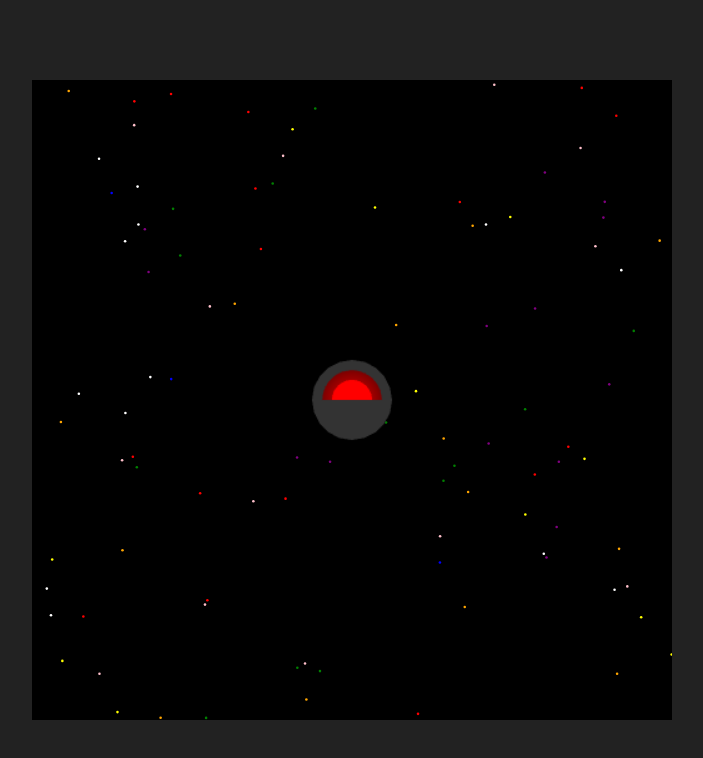
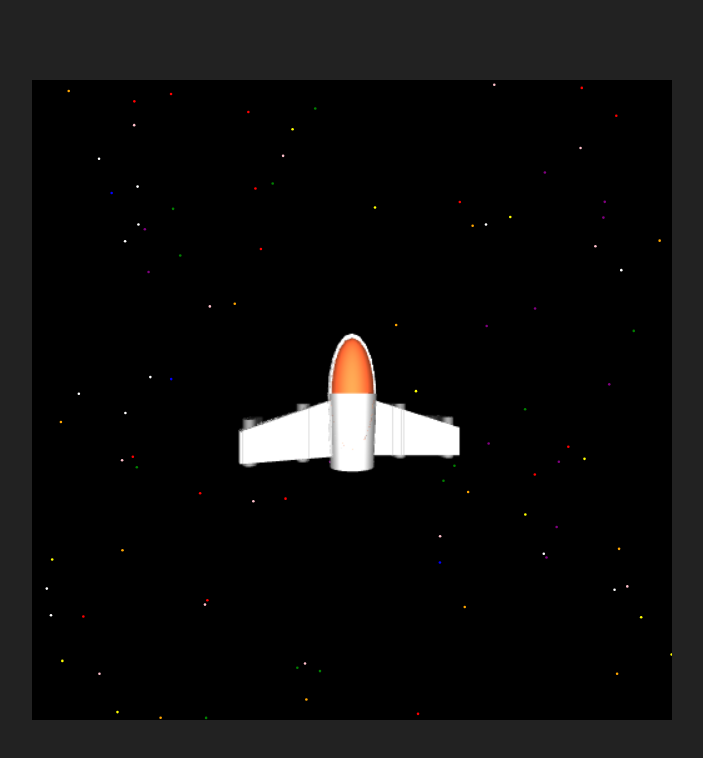
Before and after one commit to pancake423/galaxian, a plain HTML site: page index.html in a window 1280 px wide. Shown: the whole page, without its empty margins (288-991 px from the left). Drawn offline with Linux system fonts and the light colour scheme; animation ran at ten frames a second.

Commit message:
added spaceship model

```diff
--- a/index.html
+++ b/index.html
@@ -13,6 +13,7 @@
     <script src="scripts/modeling.js"></script>
     <script src="scripts/renderer.js"></script>
     <script src="scripts/light.js"></script>
+    <script src="scripts/models.js"></script>
     <script src="index.js"></script>
     <title>CSC 561 Final</title>
     <link
--- a/index.js
+++ b/index.js
@@ -1,5 +1,7 @@
 /*
 global variables :)
+To see total lines of code written:
+git ls-files | grep js | xargs wc -l
 */
 var bg;
 var ui;
@@ -28,35 +30,23 @@ window.onload = () => {
   uniforms = getUniformLocations(uniformNames);
   gl.enable(gl.DEPTH_TEST);
   // load models and prepare to draw
-  initRenderer();
-  TEST_SCRIPT();
+  generateAndLoadModels();
+  renderer.setCamera(camera);
+  renderer.setLight(light);
   // start game loop
   step();
 };
-let angle = [0, 0, 0];
-function TEST_SCRIPT() {
-  const test = new SphereSlice(1, 20, 0, Math.PI / 2, [1, 1, 1]);
-  const t2 = new VarCylinder(0.5, 1, 1, 20, Math.PI, [1, 0, 0]);
-  console.log(t2);
-  test.merge(t2);
-  //test.scale(1, 1, 2);
-  renderer.registerModel("cube", test);
-  renderer.loadModels();
-  renderer.setCamera(camera);
-  renderer.setLight(light);
-}
-
-// read from modelFuncs
-// generate + store models, initialize renderer
-function initRenderer() {}
 
 // calculate and draw one frame of the game.
 function step() {
   draw();
+  //angle[2] += 0.1;
+  angle[1] += 0.5;
   requestAnimationFrame(step);
 }
-
+//[pitch, roll, yaw]
+let angle = [0, 0, 0];
 function draw() {
   bg.draw();
-  renderer.draw("cube", [0, 0, 8], angle, [1, 1, 1]);
+  renderer.draw("ship", [0, 0, 3], angle, [1, 1, 1]);
 }
--- a/scripts/gl-utils.js
+++ b/scripts/gl-utils.js
@@ -36,7 +36,6 @@ function initProgram() {
 // note: assumes that buffer data is a 2d array. The number of items per entry in the
 // actual flat buffer is calculated based on the size of the inner arrays.
 function initBuffer(attribName, bufferData) {
-  console.log(bufferData);
   const attributeLocation = gl.getAttribLocation(program, attribName);
   const buffer = gl.createBuffer();
   const flatData = [];
--- a/scripts/modeling.js
+++ b/scripts/modeling.js
@@ -188,7 +188,7 @@ class VarCylinder extends Model {
 
 // sphereSlice can easily be used to just make spheres, or it can be used to make striped spheres :)
 class SphereSlice extends Model {
-  constructor(r, n, phi1, phi2, color) {
+  constructor(r, n, phi1, phi2, color, closed = false) {
     super();
     // bands of circles
     // normal is just equal to coordinates :)
@@ -218,5 +218,25 @@ class SphereSlice extends Model {
         }
       }
     }
+
+    const addCircle = (r, phi, offset, normal) => {
+      for (let i = 0; i < n; i++) {
+        const theta = dtheta * i;
+        this.v.push(toCart(r, theta, phi));
+        this.n.push(normal);
+        this.c.push(color);
+        if (i > 0 && i < n - 1) {
+          this.t.push([offset, offset + i, offset + i + 1]);
+        }
+      }
+    };
+    if (closed) {
+      if (phi1 != 0) {
+        addCircle(r, phi1, this.v.length, [0, 0, 1]);
+      }
+      if (phi2 != Math.PI) {
+        addCircle(r, phi2, this.v.length, [0, 0, -1]);
+      }
+    }
   }
 }
--- /dev/null
+++ b/scripts/models.js
@@ -0,0 +1,131 @@
+MODELS_N = 20; // number of sides for spherical primitives in all models.
+
+function generateAndLoadModels() {
+  const modelGenerators = [
+    [modelSpaceship, "ship"],
+    /*[modelAlien1, "alien1"],
+    [modelAlien2, "alien2"],
+    [modelAlienWing, "alienwing"],
+    [modelPlayerBullet, "pbullet"],
+    [modelAlienBullet, "abullet"],*/
+  ];
+  for (const g of modelGenerators) {
+    const model = g[0]();
+    const name = g[1];
+    renderer.registerModel(name, model);
+  }
+  renderer.loadModels();
+}
+// applies scaling and translation to M such that
+// it is centered in and contained by the bounding box from [-1, 1] in all dimensions
+// DANGER: NOT FUNCTIONAL, modifies m and returns it.
+function standardizeModel(m) {
+  // find the largest and smallest value of x, y, and z
+  const dims = [0, 1, 2].map((i) => [
+    Math.min(...m.v.map((v) => v[i])),
+    Math.max(...m.v.map((v) => v[i])),
+  ]);
+  m.translate(...dims.map((d) => (d[1] + d[0]) / -2));
+  const scale = 2 / Math.max(...dims.map((d) => d[1] - d[0]));
+  m.scale(scale, scale, scale);
+  return m;
+}
+
+function modelSpaceship() {
+  // constants that define the spaceship's appearance
+  const bodyColor = [0.8, 0.8, 0.8];
+  const visorColor = [1, 0.4, 0.2];
+  const tubeColor = [0.4, 0.4, 0.4];
+
+  const bodyLength = 3;
+  const bodyTaper = 0.9;
+
+  const noseLength = 2.5;
+
+  const wsSize = 0.9;
+  const wsLength = 2.3;
+
+  const wingWidth = 3.5;
+  const wingHeight = 2.25;
+  const wingThickness = 0.3;
+  const wingOffset = 0.5;
+
+  const tubeX = [-4, -2, 2, 4];
+  const tubeLength = [0.75, 1, 1, 0.75];
+  const tubeWidth = 0.25;
+  const tubeOffset = 0.35;
+
+  // assemble ship from primitives
+  const spaceship = new VarCylinder(
+    bodyTaper,
+    1,
+    bodyLength,
+    MODELS_N,
+    2 * Math.PI,
+    bodyColor,
+  );
+  const noseBottom = new SphereSlice(
+    1,
+    MODELS_N,
+    0,
+    Math.PI / 2,
+    bodyColor,
+    (closed = true),
+  );
+  noseBottom.rotate(90, 0, 0);
+  noseBottom.scale(1, 1, noseLength);
+  noseBottom.translate(0, 0, bodyLength);
+
+  spaceship.merge(noseBottom);
+  const windshield = new SphereSlice(1, MODELS_N, 0, Math.PI / 2, visorColor);
+  windshield.rotate(-90, 0, 0);
+  windshield.scale(wsSize, wsSize, wsLength);
+  windshield.translate(0, 0, bodyLength);
+  spaceship.merge(windshield);
+  spaceship.rotate(-90, 0, 0);
+
+  const wing = new PolyPrism(
+    [
+      [0, 0],
+      [0, 1],
+      [1, 0.5],
+      [1, 0],
+    ],
+    wingThickness,
+    bodyColor,
+  );
+  wing.scale(wingWidth, wingHeight, 1);
+  wing.translate(bodyTaper, wingOffset, -wingThickness / 2);
+  spaceship.merge(wing);
+  wing.scale(-1, 1, 1);
+  spaceship.merge(wing);
+
+  const tube = new VarCylinder(
+    0.25,
+    0.25,
+    wingHeight,
+    MODELS_N,
+    2 * Math.PI,
+    tubeColor,
+  );
+  tube.rotate(-90, 0, 0);
+  for (let i = 0; i < tubeX.length; i++) {
+    tube.scale(1, tubeLength[i], 1);
+    tube.translate(tubeX[i], tubeOffset, tubeWidth);
+    spaceship.merge(tube);
+    tube.translate(-tubeX[i], -tubeOffset, -tubeWidth);
+    tube.scale(1, 1 / tubeLength[i], 1);
+  }
+
+  return standardizeModel(spaceship);
+}
+
+function modelAlien1() {}
+
+function modelAlien2() {}
+
+function modelAlienWing() {}
+
+function modelPlayerBullet() {}
+
+function modelAlienBullet() {}
```
